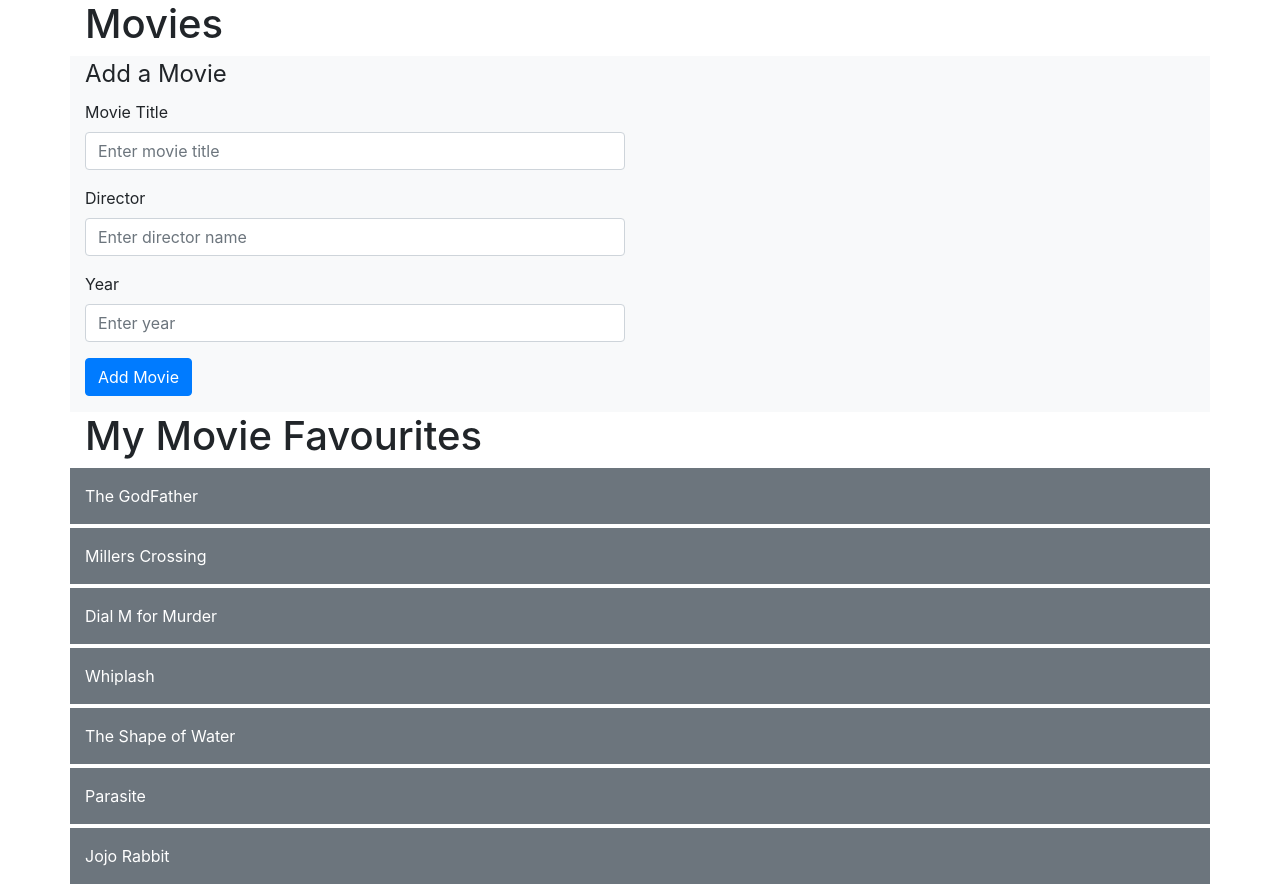
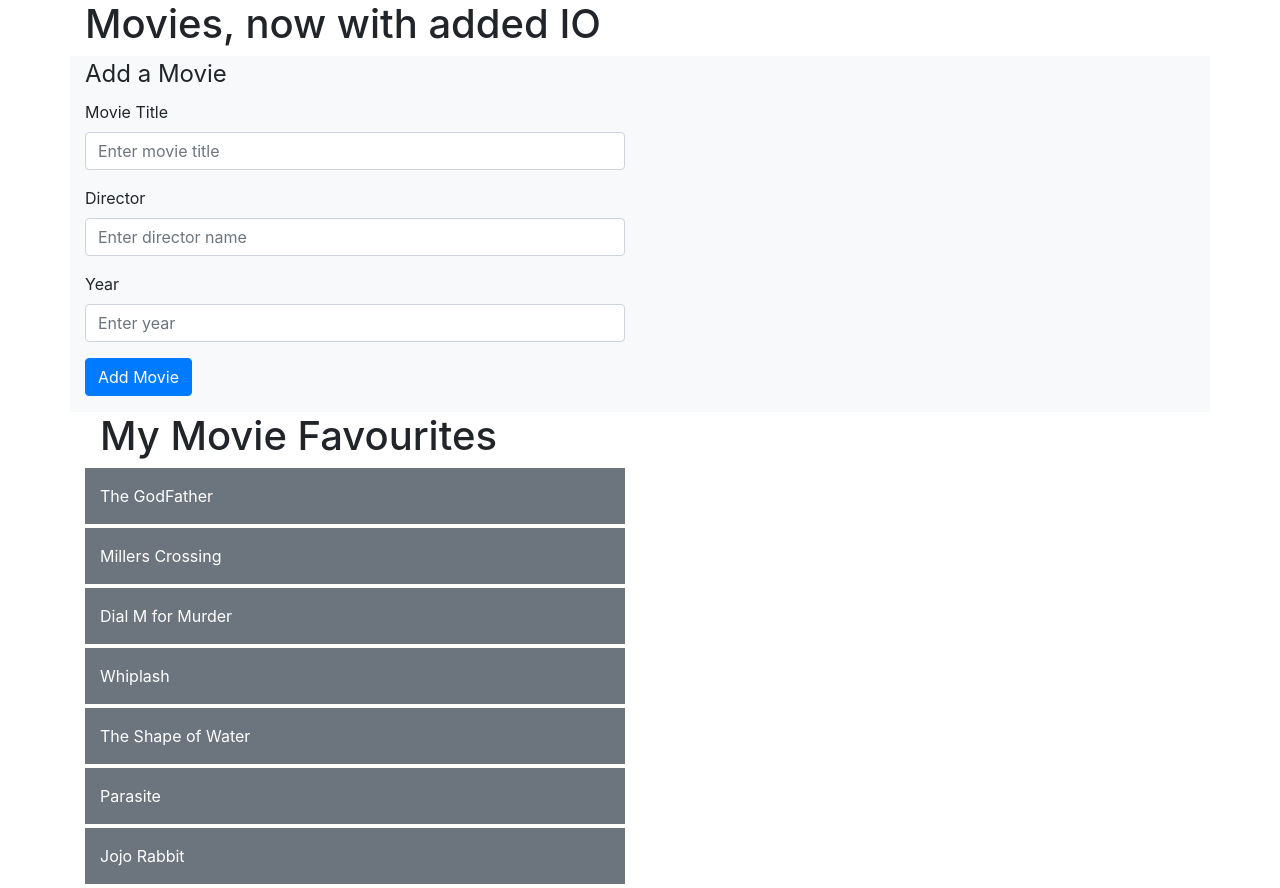
Before and after one commit to grok23/AngularWeek3, an Angular app: page / in a window 1280 px wide. Built offline with nearby package versions, Linux system fonts and the light colour scheme.

Commit message:
not working yet, setSelectedMovie not a function

```diff
--- a/src/app/app.component.html
+++ b/src/app/app.component.html
@@ -1,5 +1,14 @@
 <div class='container'>
-  <h1>Movies</h1>
+  <h1>Movies, now with added IO</h1>
   <app-add-movie></app-add-movie>
 </div>
-<app-list-movies></app-list-movies>
+
+<div class='container'>
+  <div class="row">
+    <div class="col">
+      <app-list-movies (onSelectedMovie)="setSelectedMovie($event)"></app-list-movies>
+    </div>
+    <div class="col">
+      <app-movie-detail [movieDetails]="mySelectedMovie"></app-movie-detail>
+    </div>
+  </div>
--- a/src/app/list-movies/list-movies.component.html
+++ b/src/app/list-movies/list-movies.component.html
@@ -2,8 +2,8 @@
 <h1>My Movie Favourites</h1>
 </div>
 <div *ngFor="let movie of movies" class='container bg-secondary text-white pt-3 pb-3 mb-1'
-    (selectedMovie)="selectedMovie($event)"
-    (click)='clicked(movie)'
+   (selectedMovie)="selectedMovie($event)"
+    (click)='selectMovie(movie)'
     [class.bg-info]="isSelected(movie)">
     <div class="row align-items">
         <div class="col-sm-6">
```
